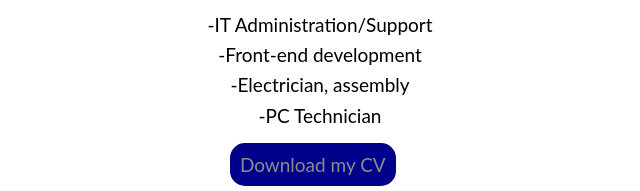
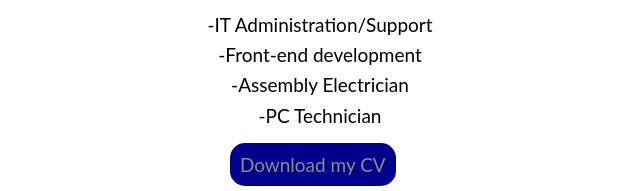
Before and after one commit to 3l3m3nt296/website-portfolio, a plain HTML site: page about.html in a window 1280 px wide. Shown: the part 255-446 px from the top of the page, 340-980 px from the left. Drawn offline with Linux system fonts and the light colour scheme; a web font is replaced by a local one.

Commit message:
update Info

```diff
--- a/about.html
+++ b/about.html
@@ -44,7 +44,7 @@
             <ul>
                 <li>-IT Administration/Support</li>
                 <li>-Front-end development</li>
-                <li>-Electrician, assembly</li>
+                <li>-Assembly Electrician</li>
                 <li>-PC Technician </li>
             </ul>
 
```
